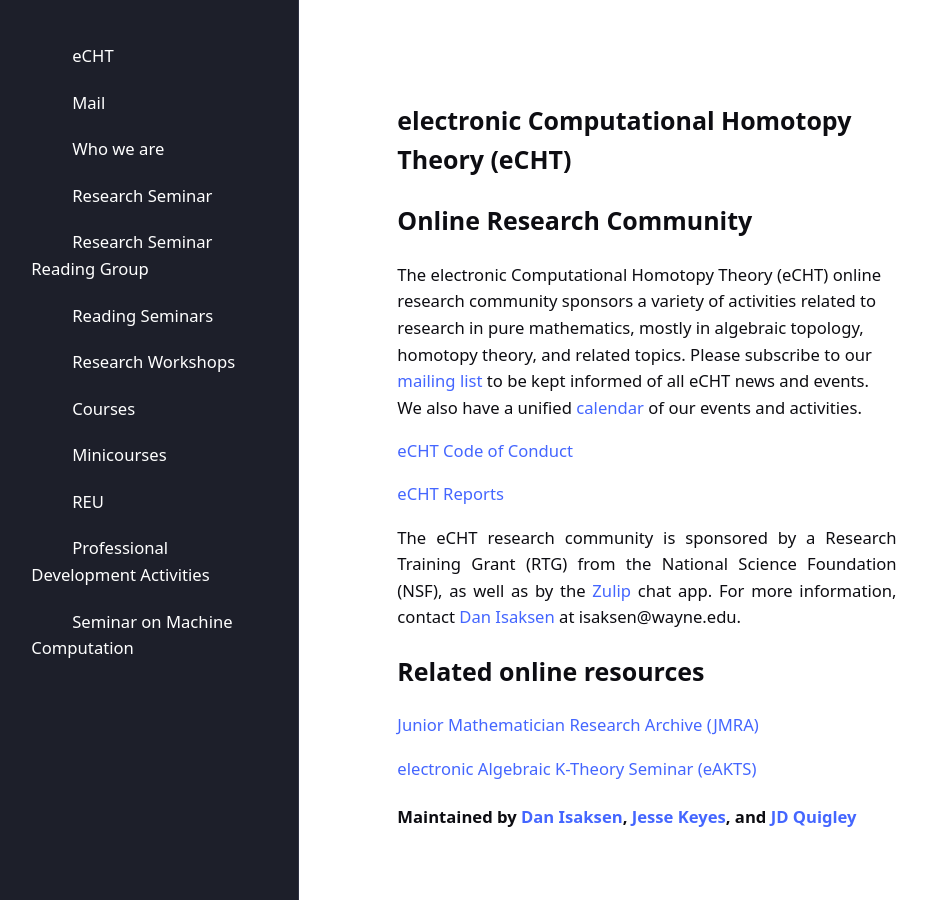
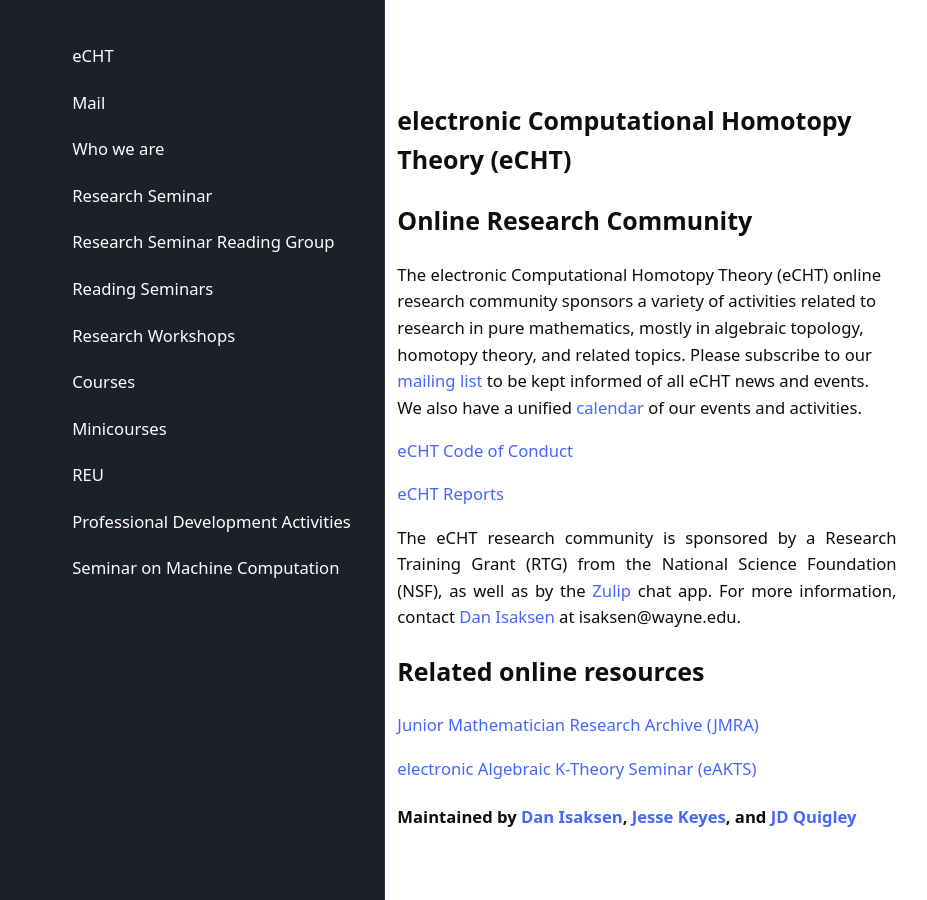
Before and after one commit to eCHTorc/eCHTorc.github.io, a Jekyll site: the page built from index.md, in a window 1280 px wide. Shown: the whole page, without its empty margins (2-929 px from the left). Built offline with Jekyll 4.4.1, drawn with Linux system fonts in a browser that asks for light colours; our own code applies the rules of GitHub Pages for plain Markdown files.

Commit message:
Change sidebar width to max-content

```diff
--- a/assets/css/sidebar.sass
+++ b/assets/css/sidebar.sass
@@ -21,7 +21,7 @@ aside
   display: flex!important
   flex-direction: column
   position: fixed
-  width: 18em
+  width: max-content
   padding: 2em 0
   top: 0
   bottom: 0
```
